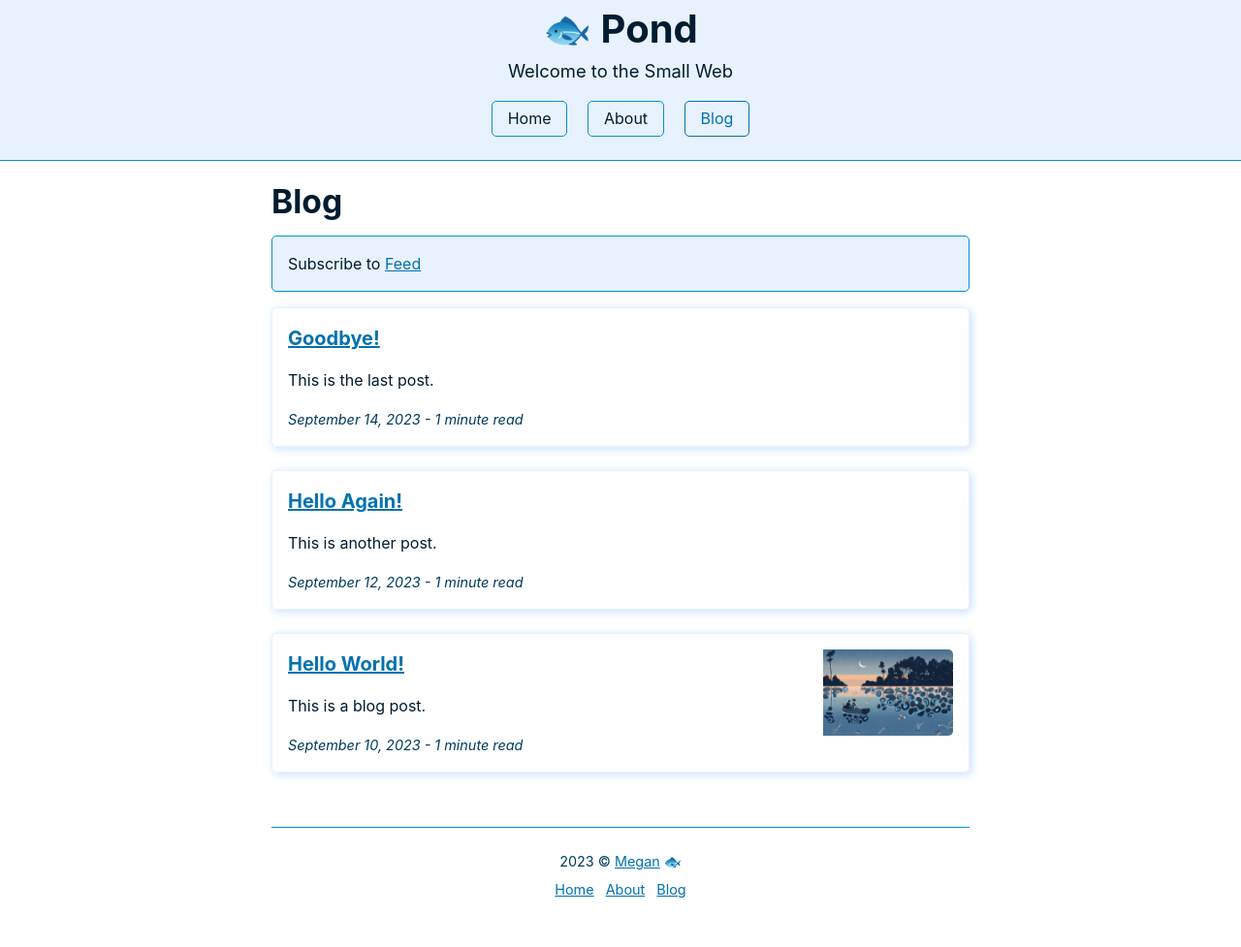
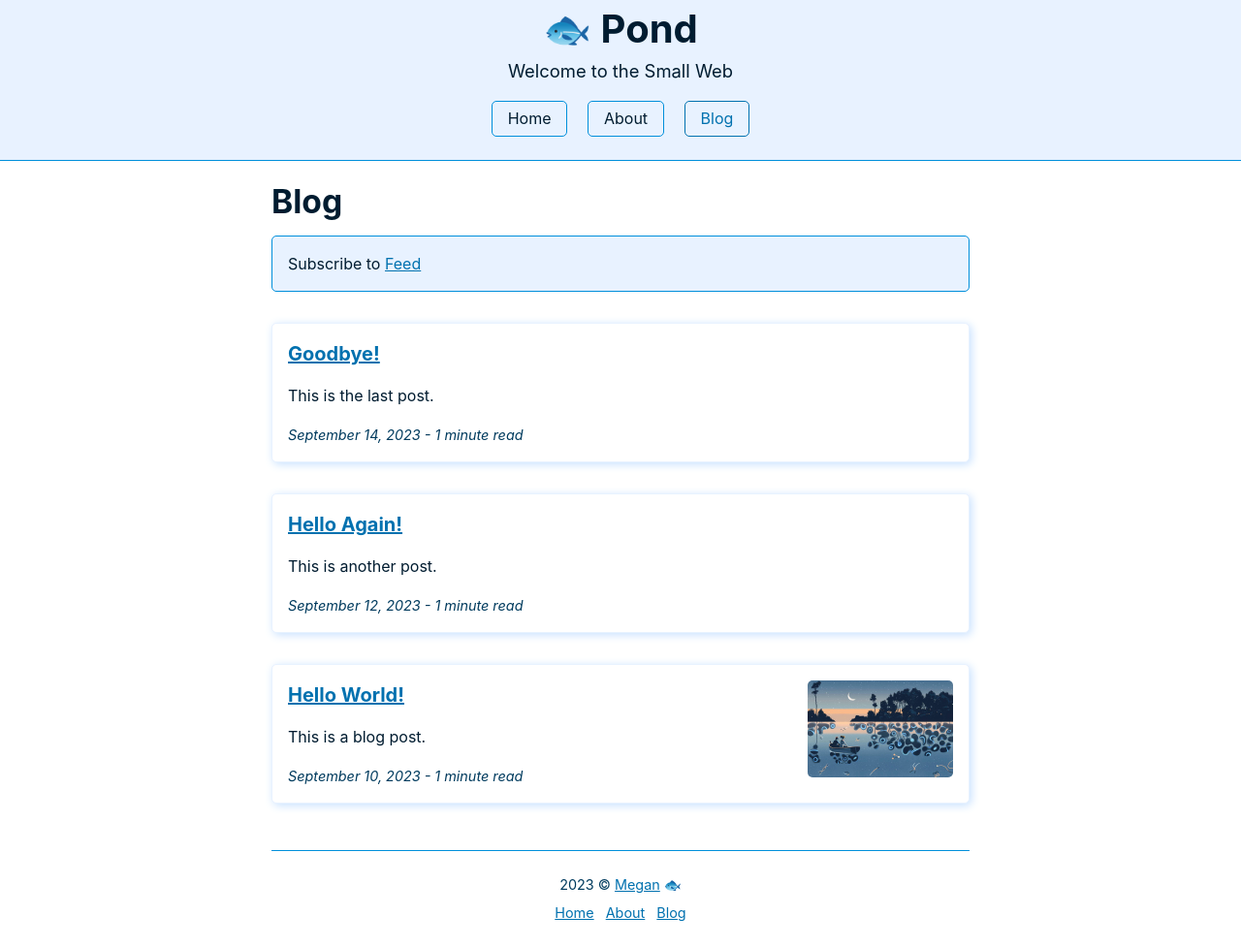
Before and after one commit to megdna/pond, a Jekyll site: the page built from blog.md, in a window 1280 px wide. Shown: the whole page at 97% size. Built offline with Jekyll 4.4.1, drawn with Linux system fonts in a browser that asks for light colours; before the commit the page ends 953 px from its top, so only the background shows below that.

Commit message:
Update style.css

```diff
--- a/assets/css/style.css
+++ b/assets/css/style.css
@@ -209,13 +209,23 @@
   margin: 1rem auto;
 }
 
+sub, sup {
+  vertical-align: baseline;
+  position: relative;
+}
+sub {
+  top: 0.3em;
+}
+sup {
+  top: -0.4em;
+}
+
 /* Special Elements */
 article, aside, details, pre {
   border: 1px solid var(--border);
   border-radius: 5px;
   padding: 1rem;
 }
-
 aside, summary, pre {
   background-color: var(--bg-box);
 }
@@ -224,10 +234,14 @@
   margin: 1rem 0;
   width: 100%;
 }
-article > :first-child {
+article > :first-child,
+aside > :first-child,
+section aside > :first-child {
   margin-top: 0;
 }
-article > :last-child {
+article > :last-child,
+aside > :last-child,
+section aside > :last-child {
   margin-bottom: 0;
 }
 
@@ -239,9 +253,6 @@
 *[dir="rtl"] aside {
   float: left;
 }
-aside h6:first-child {
-  margin-top: 0;
-}
 
 section {
   display: flex;
@@ -252,19 +263,16 @@
   border: 1px solid var(--bg-box);
   border-radius: 5px;
   box-shadow: 2px 2px 10px var(--shadow);
-  margin: 0 0 1.5rem;
+  margin: 1rem 0;
   padding: 1rem;
   width: 100%;
 }
 section aside:hover {
   box-shadow: 2px 2px 10px var(--border);
 }
-section aside h4:first-child {
-  margin-top: 0;
-}
 section aside img {
   float: right;
-  padding-left: 1rem;
+  padding: 0 0 0.5rem 0.5;
   width: 150px;
 }
 
```
